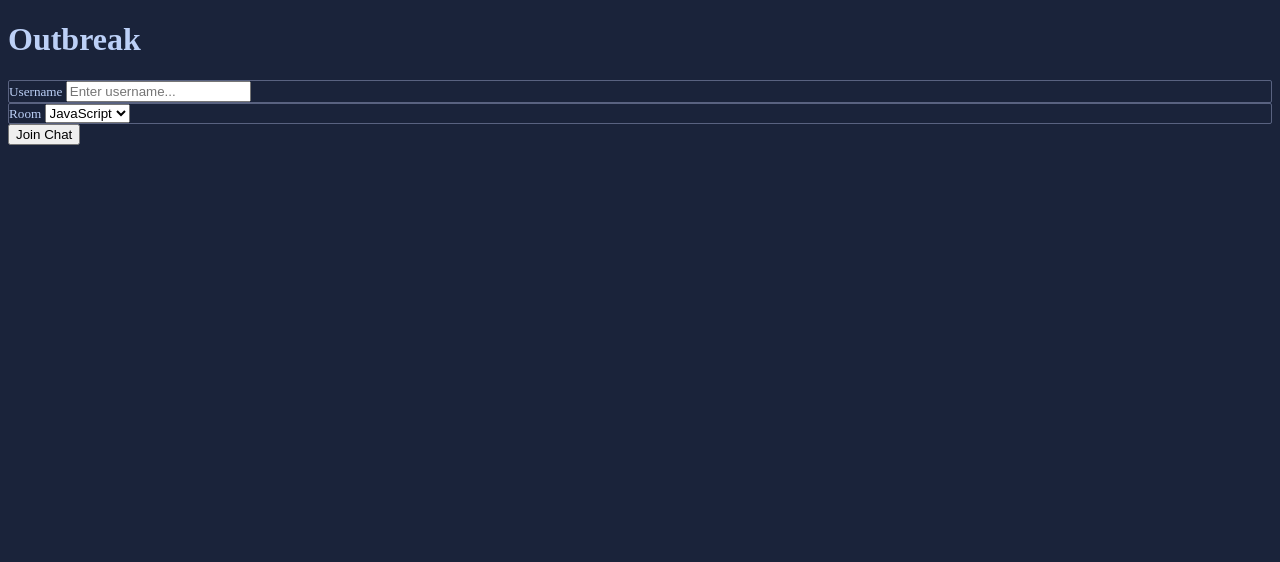
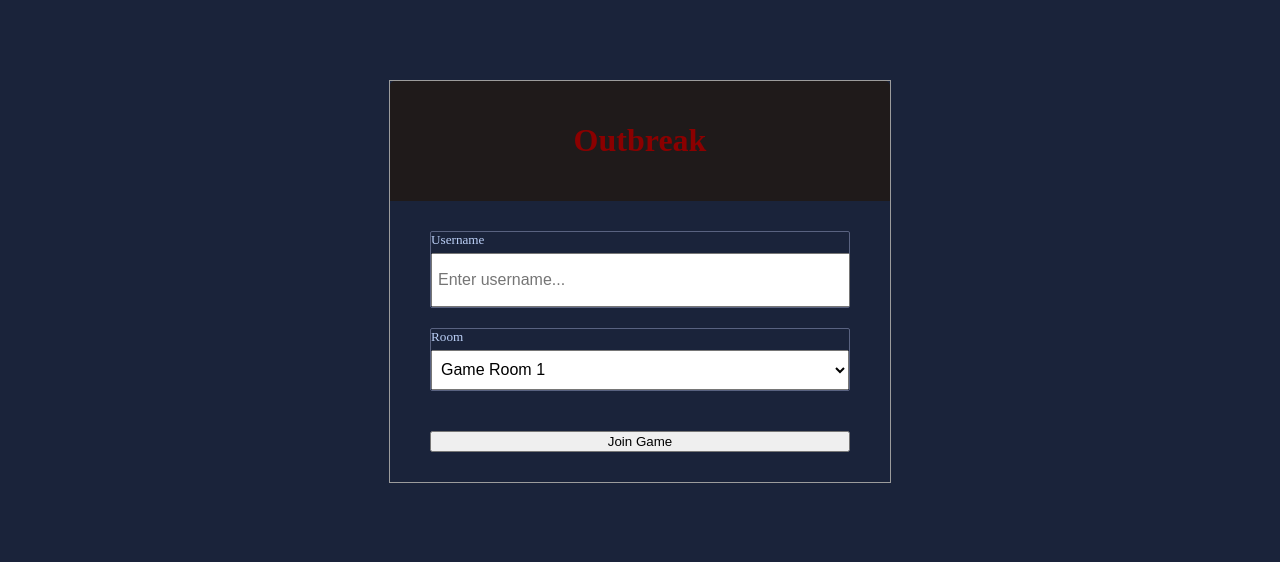
Before and after one commit to jjarquin1/epicDemic, a web app: file public/index.html in a window 1280 px wide. Shown: the top 562 px of the page. Run offline with its HTML, style and script files only (its server is not run), Linux system fonts and the light colour scheme; some libraries are stand-ins or nearby versions.

Commit message:
styled chat box

```diff
--- a/models/index.js
+++ b/models/index.js
@@ -1,4 +1,4 @@
 const User = require('./users');
 
 
-module.exports = {User, Profile};
+module.exports = {User};
--- a/public/chat.html
+++ b/public/chat.html
@@ -10,13 +10,13 @@
       crossorigin="anonymous"
     />
     <link rel="stylesheet" href="./stylesheets/style.css" />
-    <title>ChatCord App</title>
+    <title>Outbreak</title>
   </head>
   <body>
     <div class="chat-container">
       <header class="chat-header">
         <h1></i> Outbreak</h1>
-        <a id="leave-btn" class="btn">Leave Room</a>
+        <button id="leave-btn" class="btn">Leave Game</button>
       </header>
       <main class="chat-main">
         <div class="chat-sidebar">
--- a/public/index.html
+++ b/public/index.html
@@ -1,18 +1,16 @@
 <!DOCTYPE html>
 <html lang="en">
+
 <head>
 	<meta charset="UTF-8" />
 	<meta name="viewport" content="width=device-width, initial-scale=1.0" />
 	<meta http-equiv="X-UA-Compatible" content="ie=edge" />
-		<link
-			rel="stylesheet"
-			href="https://cdnjs.cloudflare.com/ajax/libs/font-awesome/5.12.1/css/all.min.css"
-			integrity="sha256-mmgLkCYLUQbXn0B1SRqzHar6dCnv9oZFPEC1g1cwlkk="
-			crossorigin="anonymous"
-		/>
+	<link rel="stylesheet" href="https://cdnjs.cloudflare.com/ajax/libs/font-awesome/5.12.1/css/all.min.css"
+		integrity="sha256-mmgLkCYLUQbXn0B1SRqzHar6dCnv9oZFPEC1g1cwlkk=" crossorigin="anonymous" />
 	<link rel="stylesheet" href="./stylesheets/style.css" />
 	<title>Outbreak</title>
 </head>
+
 <body>
 	<div class="join-container">
 		<header class="join-header">
@@ -22,30 +20,25 @@
 			<form action="chat.html">
 				<div class="form-control">
 					<label for="username">Username</label>
-						<input
-							type="text"
-							name="username"
-							id="username"
-							placeholder="Enter username..."
-							required
-						/>
+					<input type="text" name="username" id="username" placeholder="Enter username..." required />
 				</div>
 				<div class="form-control">
 					<label for="room">Room</label>
 					<select name="room" id="room">
-							<option value="JavaScript">JavaScript</option>
-							<option value="Python">Python</option>
-							<option value="PHP">PHP</option>
-							<option value="C#">C#</option>
-							<option value="Ruby">Ruby</option>
-							<option value="Java">Java</option>
+						<option value="Game Room 1">Game Room 1</option>
+						<option value="Game Room 2">Game Room 2</option>
+						<option value="Game Room 3">Game Room 3</option>
+						<option value="Game Room 4">Game Room 4</option>
+						<option value="Game Room 5">Game Room 5</option>
+						<option value="Game Room 6">Game Room 6</option>
 					</select>
 				</div>
-					<button type="submit" class="btn">Join Chat</button>
+				<button type="submit" class="btn">Join Game</button>
 			</form>
 		</main>
 	</div>
 </body>
+
 </html>
 
 
--- a/public/js/main.js
+++ b/public/js/main.js
@@ -55,7 +55,7 @@ function outputMessage(message) {
   div.classList.add('message');
   const p = document.createElement('p');
   p.classList.add('meta');
-  p.innerText = message.username;
+  p.innerText = message.username + " ";
   p.innerHTML += `<span>${message.time}</span>`;
   div.appendChild(p);
   const para = document.createElement('p');
--- a/public/stylesheets/style.css
+++ b/public/stylesheets/style.css
@@ -78,3 +78,169 @@ body{margin-top:20px;
     background: #1A233A;
     color: #bcd0f7;
 }
+
+/*  */
+
+@import url('https://fonts.googleapis.com/css?family=Roboto&display=swap');
+
+:root {
+	--dark-color-a: #1f1a1a;
+	--dark-color-b: #1A233A;
+	--light-color: #bcd0f7;
+	--success-color: #5cb85c;
+	--error-color: #d9534f;
+  --text: darkred;
+}
+
+/* Chat Page */
+
+.chat-container {
+	max-width: 1100px;
+	background: var(--dark-color-b);
+	margin: 30px auto;
+	overflow: hidden;
+  	border: 1px solid #9C9C9C;
+}
+
+.chat-header {
+	background: var(--dark-color-a);
+	color: var(--text);
+	padding: 15px;
+	display: flex;
+	align-items: center;
+	justify-content: space-between;
+}
+
+.chat-main {
+	display: grid;
+	grid-template-columns: 1fr 3fr;
+
+}
+
+.chat-sidebar {
+	background: var(--dark-color-b);
+	color: var(--text);
+	padding: 20px 20px 60px;
+	overflow-y: scroll;
+}
+
+.chat-sidebar h2 {
+	font-size: 20px;
+	background: rgba(0, 0, 0, 0.1);
+	padding: 10px;
+	margin-bottom: 20px;
+}
+
+.chat-sidebar h3 {
+	margin-bottom: 15px;
+}
+
+.chat-sidebar ul li {
+	padding: 10px 0;
+}
+
+.chat-messages {
+	padding: 30px;
+	max-height: 500px;
+	overflow-y: scroll;
+}
+
+.chat-messages .message {
+	padding: 10px;
+	margin-bottom: 15px;
+  color: var(--text);
+	background-color: var(--light-color);
+	border-radius: 5px;
+	overflow-wrap: break-word;
+}
+
+.chat-messages .message .meta {
+	font-size: 15px;
+	font-weight: bold;
+	color: var(--text);
+	opacity: 0.7;
+	margin-bottom: 7px;
+}
+
+.chat-messages .message .meta span {
+	color: var(--text);;
+}
+
+.chat-form-container {
+	padding: 20px 30px;
+	background-color: var(--dark-color-a);
+}
+
+.chat-form-container form {
+	display: flex;
+}
+
+.chat-form-container input[type='text'] {
+	font-size: 16px;
+	padding: 5px;
+	height: 40px;
+	flex: 1;
+}
+
+/* Join Page */
+.join-container {
+	max-width: 500px;
+	margin: 80px auto;
+	color: var(--text);
+	border: 1px solid #9C9C9C;
+}
+
+.join-header {
+	text-align: center;
+	padding: 20px;
+	background: var(--dark-color-a);
+	border-top-left-radius: 5px;
+	border-top-right-radius: 5px;
+}
+
+.join-main {
+	padding: 30px 40px;
+	background: var(--dark-color-b);
+}
+
+.join-main p {
+	margin-bottom: 20px;
+}
+
+.join-main .form-control {
+	margin-bottom: 20px;
+}
+
+.join-main label {
+	display: block;
+	margin-bottom: 5px;
+}
+
+.join-main input[type='text'] {
+	font-size: 16px;
+	padding: 5px;
+	height: 40px;
+	width: 97%;
+}
+
+.join-main select {
+	font-size: 16px;
+	padding: 5px;
+	height: 40px;
+	width: 100%;
+}
+
+.join-main .btn {
+	margin-top: 20px;
+	width: 100%;
+}
+
+@media (max-width: 700px) {
+	.chat-main {
+		display: block;
+	}
+
+	.chat-sidebar {
+		display: none;
+	}
+}
--- a/server.js
+++ b/server.js
@@ -30,7 +30,6 @@ const {
 } = require('./utils/users');
 
 let players = [];
-const chatHistory = [];
 
 
 
@@ -70,17 +69,24 @@ app.use(routes);
 
 
 
-const botName = 'Moderator';
+const botName = 'Moderator ';
 
 // Run when client connects
 io.on('connection', socket => {
   socket.on('joinRoom', ({ username, room }) => {
     const user = userJoin(socket.id, username, room);
 
+    players.push(socket.id);
+    console.log(players);
+
+    if (players.length === 6) {
+      io.emit('message', formatMessage(botName, 'Game starting.'));
+    }
+
     socket.join(user.room);
 
     // Welcome current user
-    socket.emit('message', formatMessage(botName, 'Welcome to ChatCord!'));
+    socket.emit('message', formatMessage(botName, 'Welcome to Outbreak!'));
 
     // Broadcast when a user connects
     socket.broadcast
@@ -107,6 +113,9 @@ io.on('connection', socket => {
   // Runs when client disconnects
   socket.on('disconnect', () => {
     const user = userLeave(socket.id);
+
+    players = players.filter(player => player !== socket.id);
+    console.log(players);
 
     if (user) {
       io.to(user.room).emit(
--- a/utils/users.js
+++ b/utils/users.js
@@ -32,5 +32,6 @@ module.exports = {
   userJoin,
   getCurrentUser,
   userLeave,
-  getRoomUsers
+  getRoomUsers,
+  users
 };
```
Also changed, not shown: public/js/game.js (added, +13 -0 lines). Lines whose indentation alone changed are shown as unchanged.
